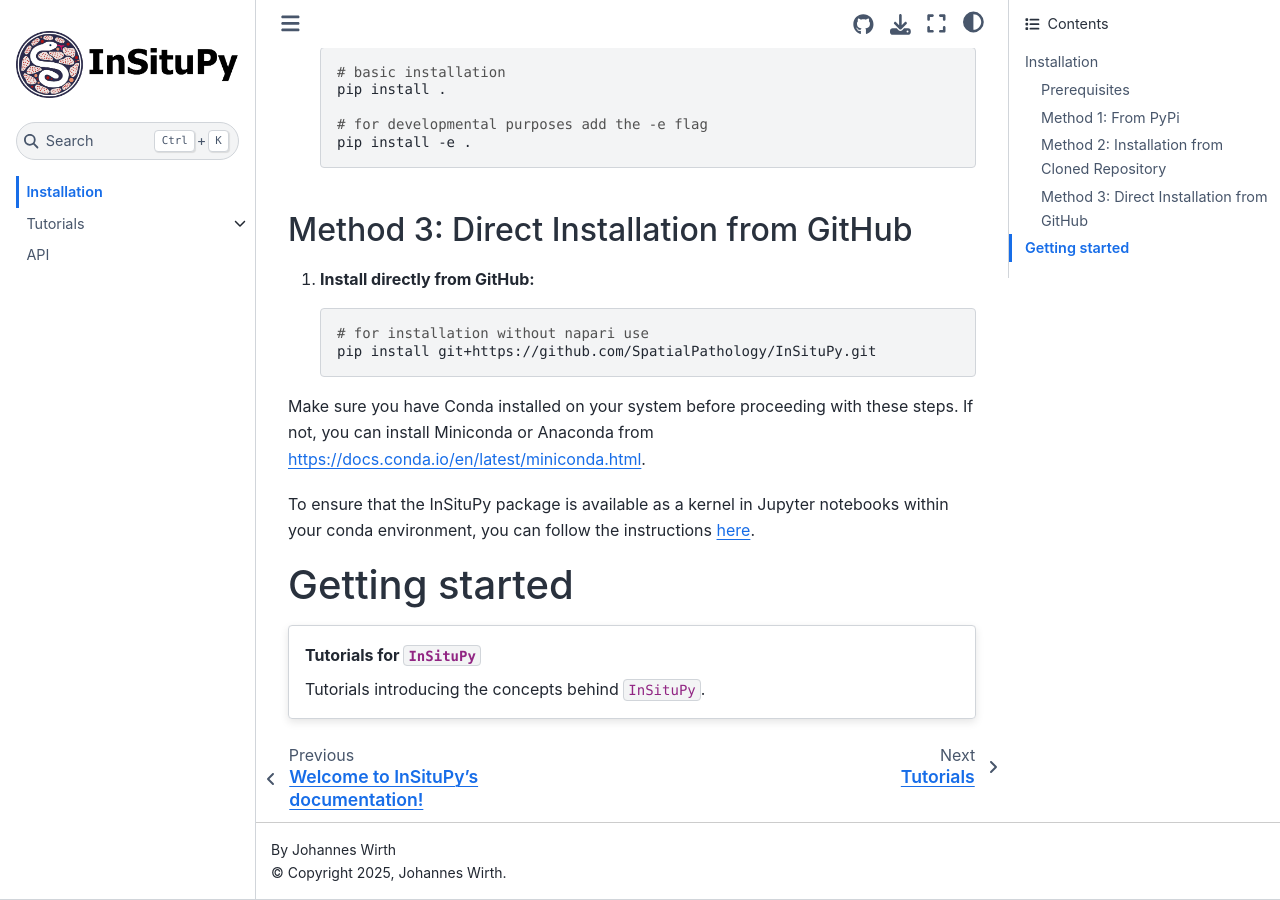
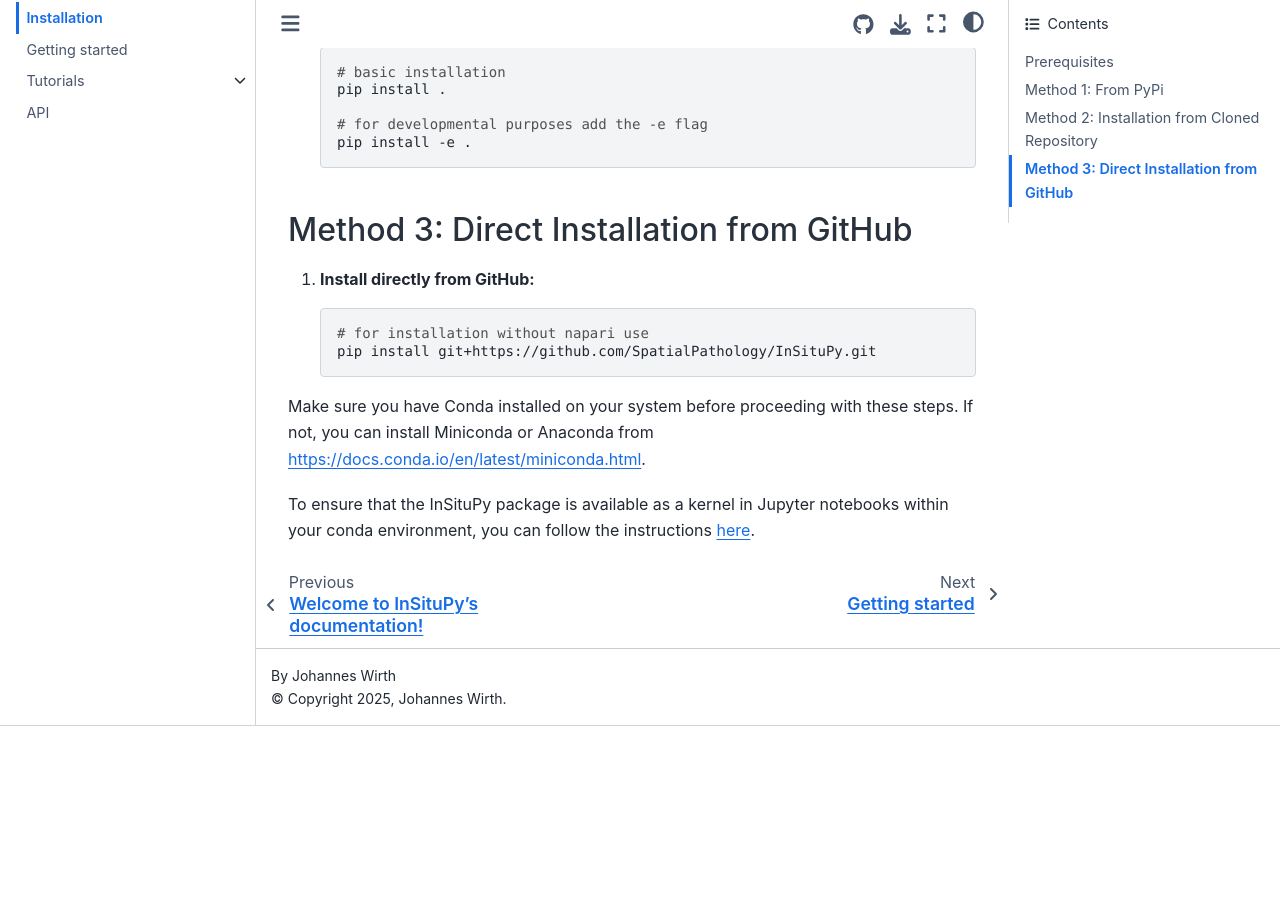
Before and after one commit to b-lemke98/InSituPy-1, a Sphinx documentation site: the page built from docs/source/installation.md, in a window 1280 px wide and 900 px high, scrolled down 881 px. Built offline with Sphinx 7.4.7 and the Sphinx Book theme 1.1.4, drawn with Linux system fonts in a browser that asks for light colours; after the commit the page ends 1607 px from its top, so only the background shows below that.

Commit message:
restructure rtd

````diff
--- a/docs/source/usage.md
+++ b/docs/source/installation.md
@@ -1,6 +1,6 @@
-## Installation
+# Installation
 
-### Prerequisites
+## Prerequisites
 
 **Create and activate a conda environment:**
 
@@ -9,13 +9,13 @@
    conda activate insitupy
    ```
 
-### Method 1: From PyPi
+## Method 1: From PyPi
 
    ```bash
    pip install insitupy-spatial
    ```
 
-### Method 2: Installation from Cloned Repository
+## Method 2: Installation from Cloned Repository
 
 1. **Clone the repository to your local machine:**
 
@@ -42,7 +42,7 @@
    pip install -e .
    ```
 
-### Method 3: Direct Installation from GitHub
+## Method 3: Direct Installation from GitHub
 
 1. **Install directly from GitHub:**
 
@@ -54,14 +54,3 @@
 Make sure you have Conda installed on your system before proceeding with these steps. If not, you can install Miniconda or Anaconda from [https://docs.conda.io/en/latest/miniconda.html](https://docs.conda.io/en/latest/miniconda.html).
 
 To ensure that the InSituPy package is available as a kernel in Jupyter notebooks within your conda environment, you can follow the instructions [here](https://ipython.readthedocs.io/en/stable/install/kernel_install.html).
-
-## Getting started
-
-```{eval-rst}
-.. card:: Tutorials for `InSituPy`
-    :link: tutorials/index
-    :link-type: doc
-
-    Tutorials introducing the concepts behind `InSituPy`.
-
-```
````
Also changed, not shown: docs/source/getting_started.md (added, +10 -0 lines), docs/source/index.md (+2 -1 lines), docs/source/tutorials.md (deleted, +0 -30 lines), docs/source/tutorials/index.md (+1 -0 lines).
